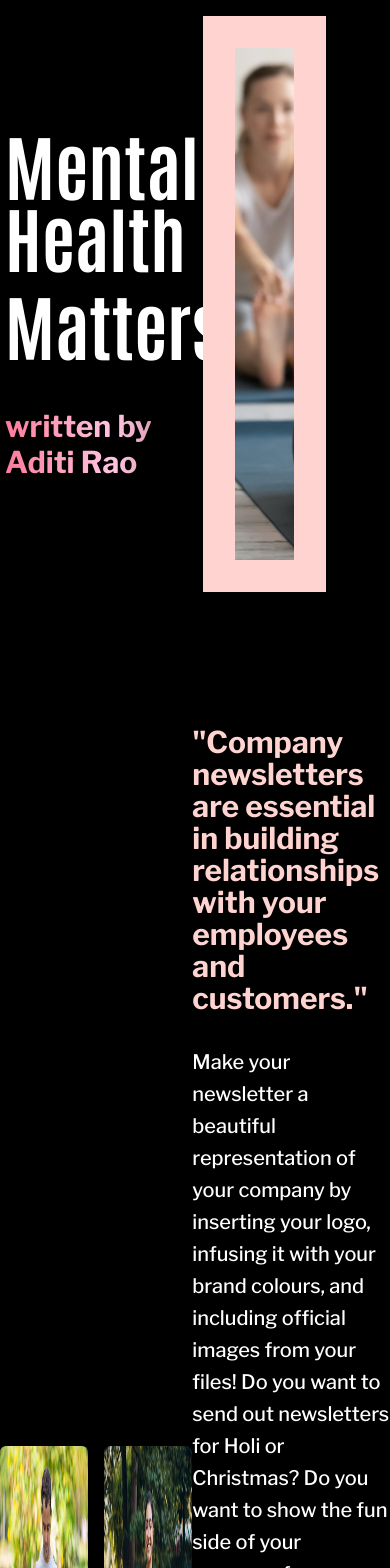
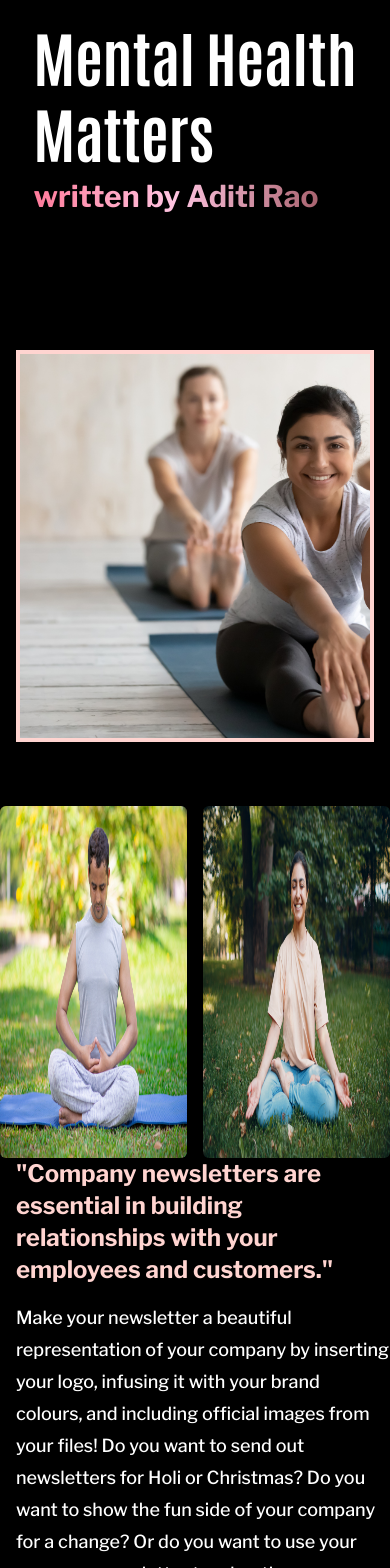
Before and after one commit to Devz-0047/Newsletter-LandingPage, a React (Vite) app: page / in a window 390 px wide. Shown: the part 5020-6588 px from the top of the page. Built offline with nearby package versions, Linux system fonts and the light colour scheme; a web font is replaced by a local one.

Commit message:
CVII: 70% responsive complete

```diff
--- a/src/components/Blog.jsx
+++ b/src/components/Blog.jsx
@@ -1,7 +1,7 @@
 function Blog() {
     return (
-        <div className="flex min-h-screen items-start justify-around mx-[5rem] gap-10 mt-26">
-            <div className="flex items-start flex-col justify-around flex-1/3 gap-6 pl-14">
+        <div className="flex min-h-screen flex-col md:flex-row items-center justify-center md:items-start md:justify-around md:mx-[5rem] gap-4 md:gap-10 mt-26">
+            <div className="flex items-start flex-col justify-around flex-1/3 gap-6 pl-4 md:pl-14">
                 <h2 className="font-secondary font-semibold text-6xl">
                     The Shortlist
                 </h2>
@@ -11,7 +11,7 @@ function Blog() {
 
             </div>
             <div>
-                <div className="font-primary border-2 border-primary flex flex-col gap-8 pl-16 pr-[10rem] py-16">
+                <div className="font-primary border-2 border-primary flex flex-col pl-3 pr-4 gap-4 md:gap-6 md:pl-8 md:pr-6 lg:gap-8 lg:pl-16 lg:pr-[10rem] py-16 items-center justify-center mb-4 ">
                     <div>
                     <h2 className="text-3xl font-bold bg-gradient-to-r from-[#ff7a9a] via-[#ffc5e2] to-[#a8636f] text-transparent bg-clip-text">
                         Keep Break Time Sacred
--- a/src/components/CallToAction.jsx
+++ b/src/components/CallToAction.jsx
@@ -1,10 +1,10 @@
 function CallToAction() {
     return (
-        <div className="grid grid-cols-2 grid-rows-1 min-h-screen place-items-center gap-4 mt-[-5rem]">
+        <div className="grid grid-cols-1 md:grid-cols-2 md:grid-rows-1 min-h-screen place-items-center gap-2 md:mt-[-5rem] min-h-screen">
 
-        <div className="flex flex-col items-start justify-center text-left pl-10 gap-[3rem]">
+        <div className="flex flex-col items-start justify-center text-left md:pl-10 gap-4  md:gap-[3rem]">
 
-            <h1 className="flex flex-col justify-start text-7xl font-bold font-secondary gap-4">
+            <h1 className="flex flex-col justify-start text-6xl md:text-7xl font-bold font-secondary gap-4">
                 <span>Mental Health</span>
 
                 <span>Matters</span>
@@ -16,8 +16,8 @@ function CallToAction() {
         </div>
 
 
-        <div className="flex items-center justify-center border-[2rem] border-[#FFD4D0] mr-[4rem]">
-            <img src="/images/image6.jpg" className="w-[40rem] h-[32rem] object-cover"/>
+        <div className="flex items-center justify-center border-4 md:border-[2rem] border-[#FFD4D0] mx-4 md:mr-[4rem]">
+            <img src="/images/image6.jpg" className="h-[24rem] w-[22rem] md:w-[40rem] md:h-[32rem] object-cover"/>
         </div>
     </div>
     )
--- a/src/components/Newsletter.jsx
+++ b/src/components/Newsletter.jsx
@@ -1,6 +1,6 @@
 function Newsletter() {
     return (
-        <div className="min-h-screen flex items-center justify-evenly">
+        <div className="min-h-screen flex items-center justify-center md:justify-evenly flex-wrap ">
             <div className="flex gap-4">
                 <div >
                     <img src="/images/image8.jpg" alt="yoga person" className="w-[17rem] h-[22rem] rounded-md"/>
@@ -13,14 +13,14 @@ function Newsletter() {
                 </div>
 
             </div>
-            <div className="font-primary flex flex-col gap-8">
-                <h2 className="text-3xl font-bold text-primary max-w-[36rem] leading-[2rem]">
+            <div className="font-primary flex flex-col gap-4 md:gap-8 items-center justify-center pl-4">
+                <h2 className="text-2xl md:text-3xl font-bold text-primary max-w-[36rem] leading-[2rem]">
                 "Company newsletters are essential in building relationships with your employees and customers."
                 </h2>
-                <p className="max-w-[36rem] leading-[2rem] font-medium text-xl">
+                <p className="max-w-[36rem] leading-[2rem] font-medium text-lg md:text-xl">
                 Make your newsletter a beautiful representation of your company by inserting your logo, infusing it with your brand colours, and including official images from your files! Do you want to send out newsletters for Holi or Christmas? Do you want to show the fun side of your company for a change? Or do you want to use your company newsletter to advertise your new products or services to new and existing leads? The options are endless!
                 </p>
-                <p className="max-w-[36rem] leading-[2rem] font-medium text-xl">
+                <p className="max-w-[36rem] leading-[2rem] font-medium text-lg md:text-xl">
                 When sending out a company newsletter, keep in mind these three things. First, send out your newsletter regularly. Stick to your promise if it’s going to be weekly, monthly or quarterly. The second is to have a proper layout. Make your newsletter is interesting and easy to read. Lastly, ensure the quality of the content and images you will share.
                 </p>
 
```
